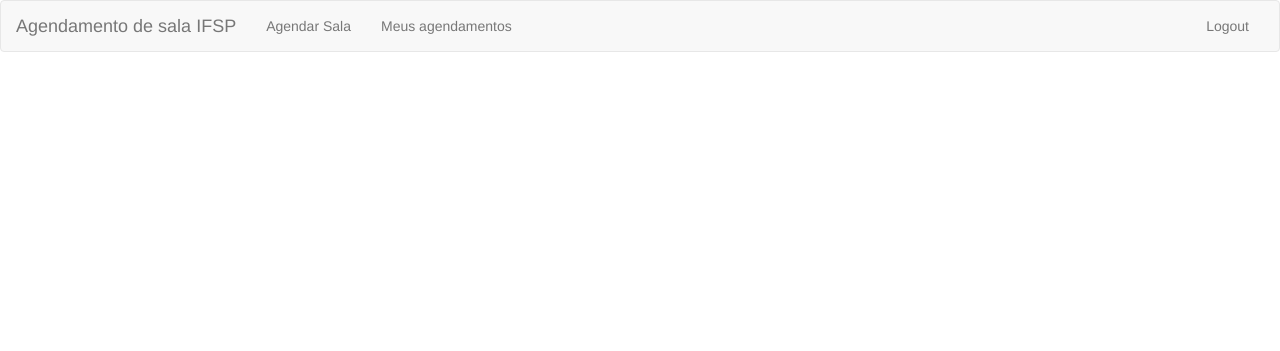
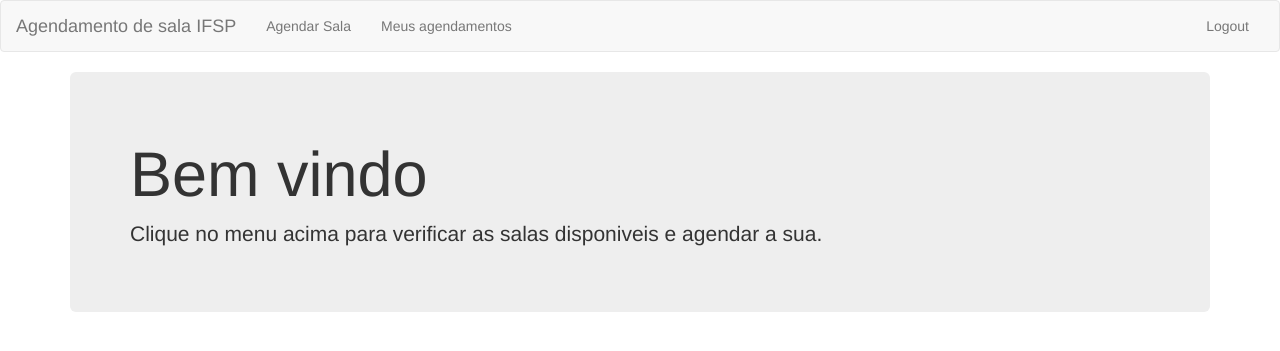
Before and after one commit to drdpedroso/agendamento-sala-ifsp, a PHP site: page /home.php in a window 1280 px wide. Shown: the top 351 px of the page. Run offline with PHP 8.4, Linux system fonts and the light colour scheme.

Commit message:
Adding jumbotron

```diff
--- a/home.php
+++ b/home.php
@@ -41,5 +41,13 @@
       </div><!-- /.container-fluid -->
     </nav>
 
+    <div class="container">
+      <div class="jumbotron">
+        <h1>Bem vindo</h1>
+        <p>Clique no menu acima para verificar as salas disponiveis
+        e agendar a sua.</p>
+      </div>
+    </div>
+
   </body>
 </html>
--- a/index.php
+++ b/index.php
@@ -24,7 +24,7 @@
         <label for="inputPassword" class="sr-only">Senha</label>
         <input type="password" id="inputPassword" class="form-control" placeholder="Senha" required>
 
-        <a class="btn btn-lg btn-primary btn-block" href="home.html" type="submit">Entrar</a>
+        <a class="btn btn-lg btn-primary btn-block" href="home.php" type="submit">Entrar</a>
       </form>
 
     </div> <!-- /container -->
```
